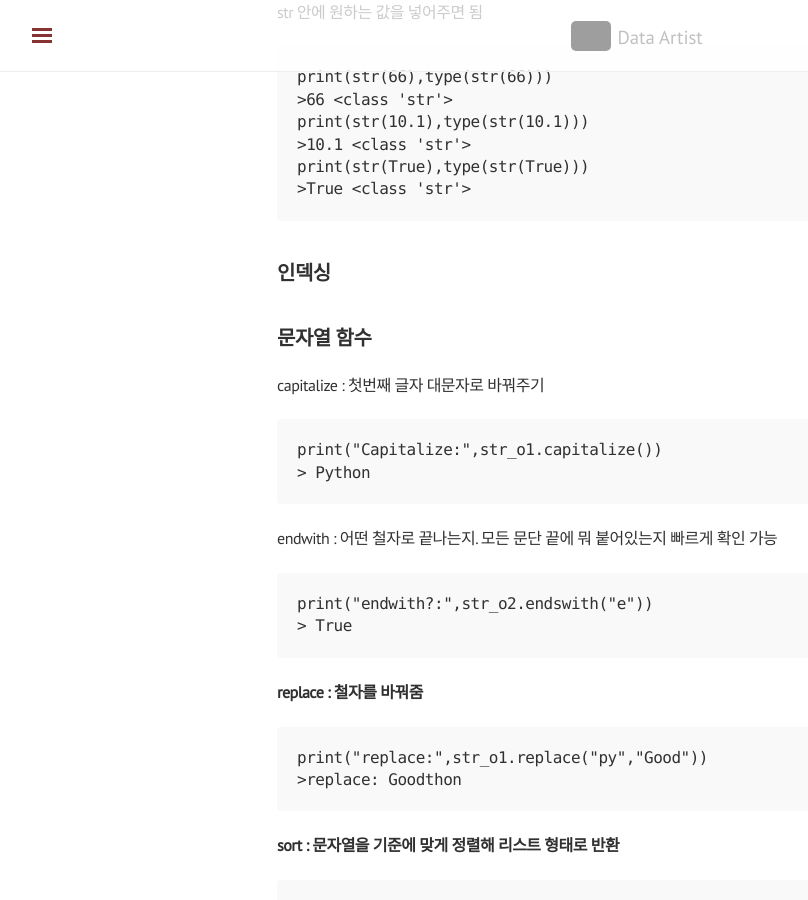
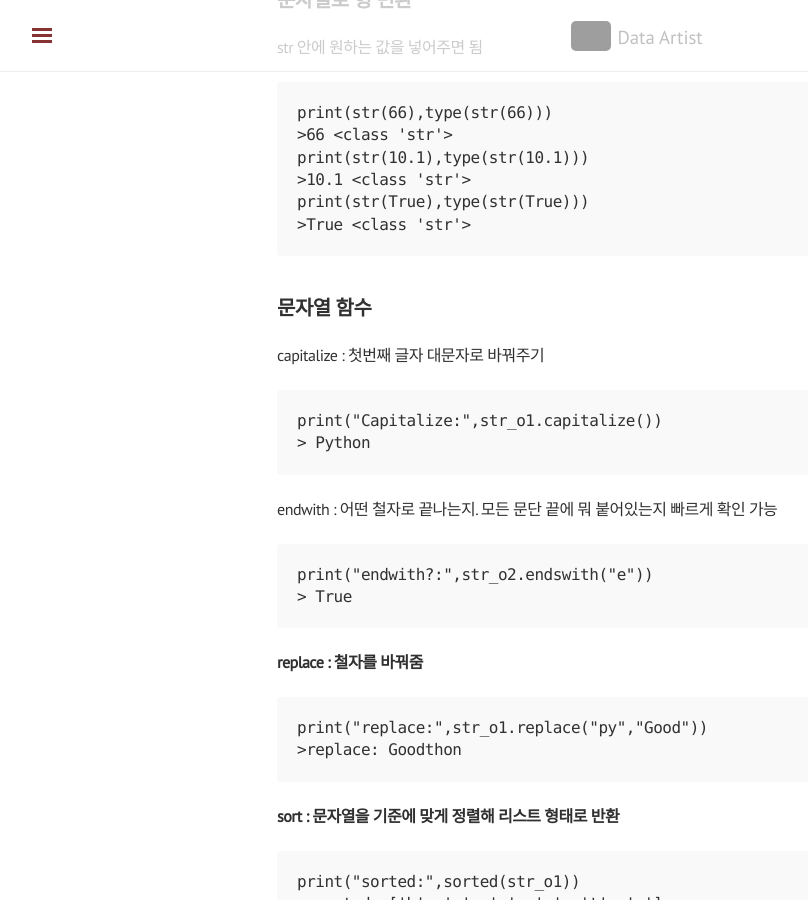
Before and after one commit to shanny924/shanny924.github.io, a Jekyll site: the page built from _posts/2020-03-22-python#3.md, in a window 1280 px wide and 900 px high, scrolled down 4641 px. Shown: the whole window, without its empty margins (3-811 px from the left). Built offline with Jekyll 4.4.1, drawn with Linux system fonts in a browser that asks for light colours; nearby versions of some CDN libraries; comment, search, counter and statistics services are not loaded; grey boxes are pictures that could not be loaded.

Commit message:
Update 2020-03-22-python#3.md

````diff
--- a/_posts/2020-03-22-python#3.md
+++ b/_posts/2020-03-22-python#3.md
@@ -73,6 +73,8 @@
 
 ```
 
+- - -
+
 # 문자형 (중요)
 
 ## 문자형 출력
@@ -93,6 +95,7 @@
 > <class 'str'> 0
 > <class 'str'> 0
 ```
+
 ## 이스케이프
 
 \ : 특수문자 그대로
@@ -195,8 +198,6 @@
 print(str(True),type(str(True)))
 >True <class 'str'>
 ```
-## 인덱싱
-
 
 ## 문자열 함수
 
````
